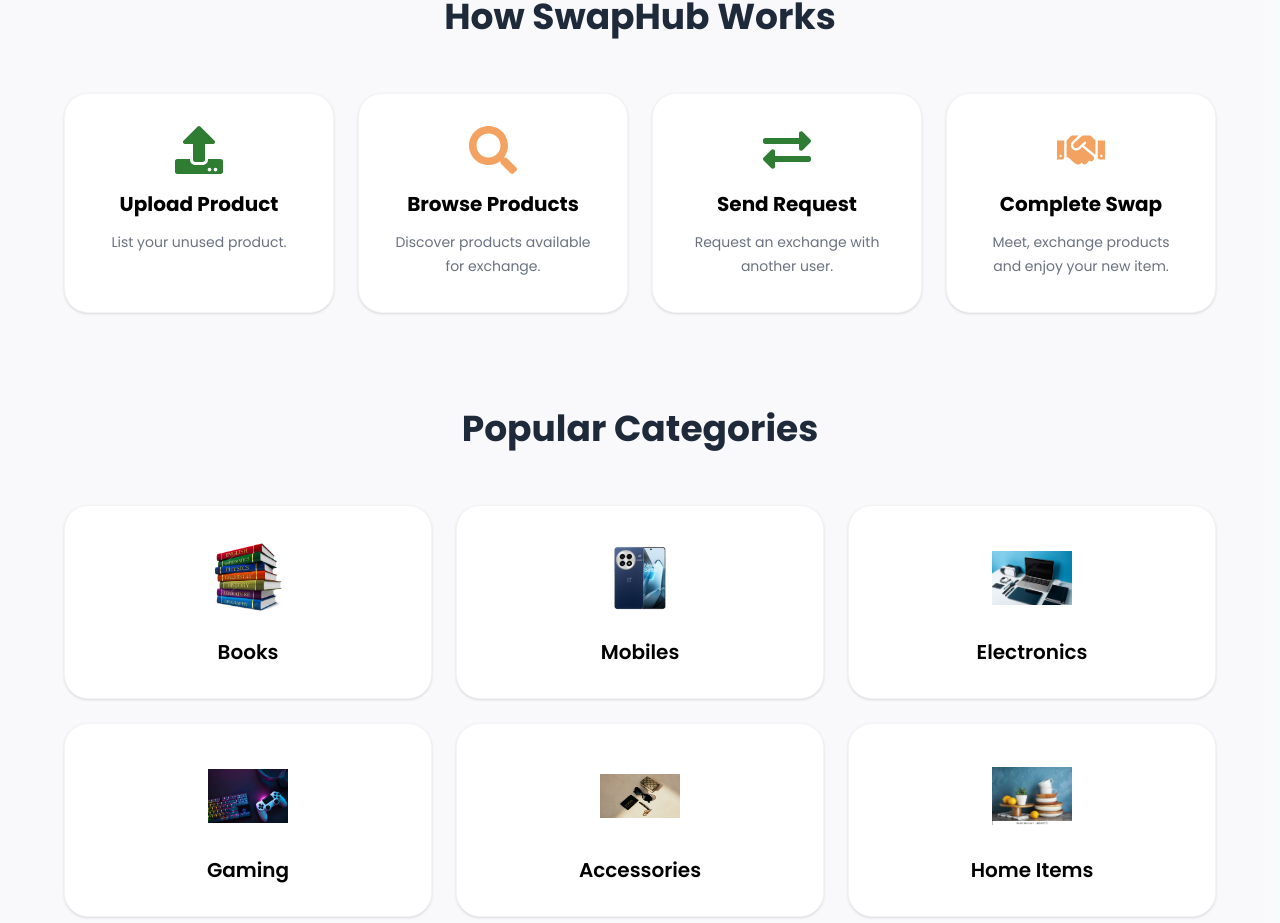
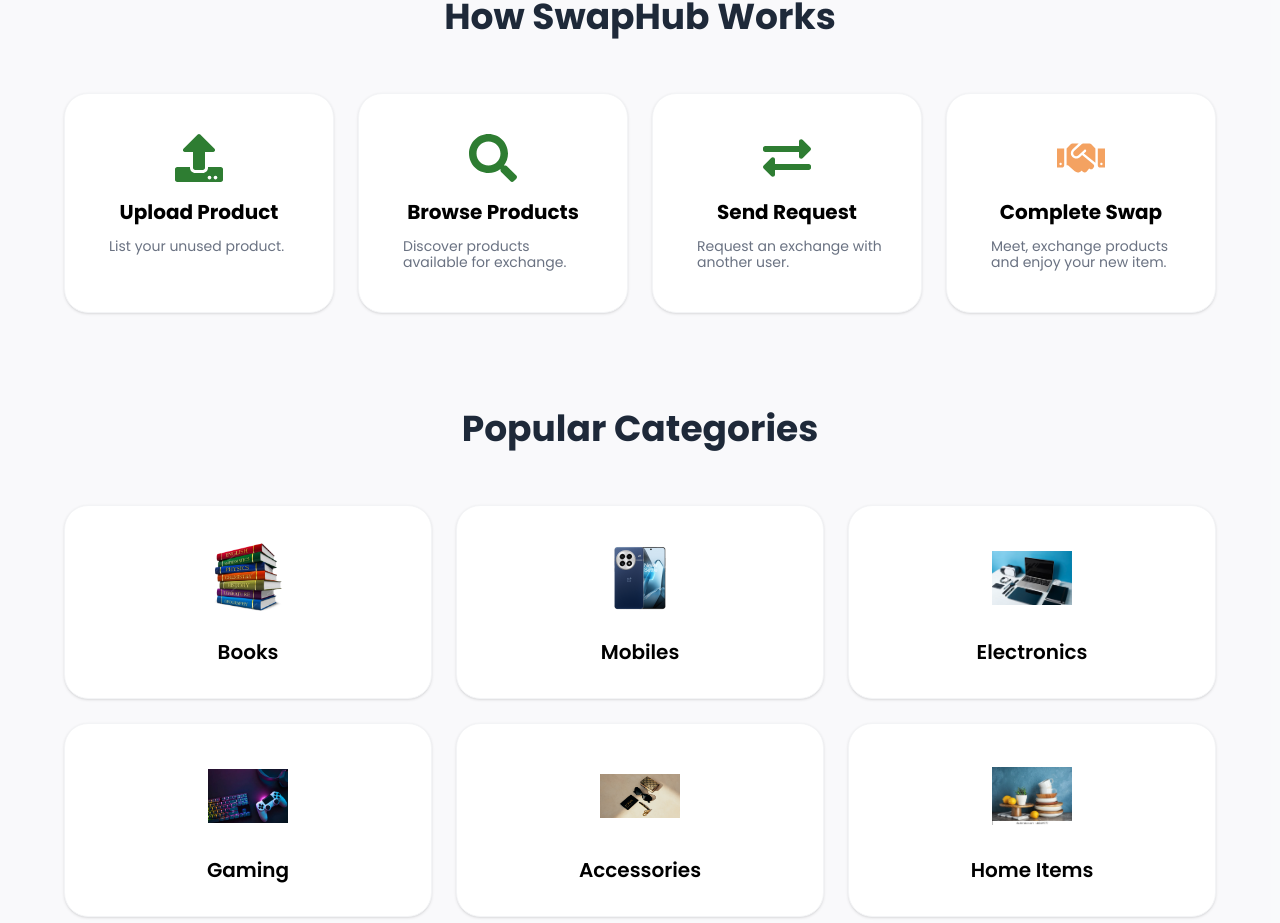
Before and after one commit to Amanverma45/swapHub, a React (Vite) app in the folder Frontend/hub/: page / in a window 1280 px wide. Shown: the part 835-1758 px from the top of the page. Built offline with nearby package versions, Linux system fonts and the light colour scheme.

Commit message:
UI update of home page section 1 and 2

```diff
--- a/Frontend/hub/src/Components/Home.jsx
+++ b/Frontend/hub/src/Components/Home.jsx
@@ -79,15 +79,15 @@ const Home = () => {
                             scale: 1.02,
                             boxShadow: "0 14px 30px rgba(0,0,0,0.12)"
                         }}
-                        className="bg-white p-5 md:p-8 rounded-3xl border border-gray-100 shadow-sm text-center min-h-[220px] transition-all duration-200">
+                        className="bg-white p-2.5 h-[200px] md:min-h-[220px] md:p-8 rounded-3xl border border-gray-100 shadow-sm text-center  transition-all duration-200">
 
-                        <FaUpload className="text-4xl md:text-5xl text-[#2E7D32] mx-auto mb-4" />
+                        <FaUpload className="text-4xl mt-2 md:text-5xl text-[#2E7D32] mx-auto mb-4" />
 
-                        <h3 className="text-m md:text-xl font-bold">
+                        <h3 className="text-ms md:text-xl font-bold">
                             Upload Product
                         </h3>
 
-                        <p className="text-xs md:text-sm text-gray-500 mt-3 leading-6">
+                        <p className="text-sm ml-3 md:text-sm text-gray-500 mt-3 leading-4 text-left">
                             List your unused product.
                         </p>
 
@@ -102,14 +102,14 @@ const Home = () => {
                             scale: 1.02,
                             boxShadow: "0 14px 30px rgba(0,0,0,0.12)"
                         }}
-                        className="bg-white p-5 md:p-8 rounded-3xl border border-gray-100 shadow-sm text-center min-h-[220px] transition-all duration-200">
-                        <FaSearch className="text-4xl md:text-5xl text-[#F4A261] mx-auto mb-4" />
+                        className="bg-white p-2.5 md:p-8 rounded-3xl border border-gray-100 shadow-sm text-center h-[200px] md:min-h-[220px] transition-all duration-200">
+                        <FaSearch className="text-4xl mt-2 md:text-5xl text-[#2E7D32] mx-auto mb-4" />
 
-                        <h3 className="text-lg md:text-xl font-bold">
+                        <h3 className="text-ms md:text-xl font-bold">
                             Browse Products
                         </h3>
 
-                        <p className="text-xs md:text-sm text-gray-500 mt-3 leading-6">
+                        <p className="text-sm ml-3 md:text-sm text-gray-500 mt-3 leading-4 text-left">
                             Discover products available for exchange.
                         </p>
                     </motion.div>
@@ -123,14 +123,14 @@ const Home = () => {
                             scale: 1.02,
                             boxShadow: "0 14px 30px rgba(0,0,0,0.12)"
                         }}
-                        className="bg-white p-5 md:p-8 rounded-3xl border border-gray-100 shadow-sm text-center min-h-[220px] transition-all duration-200">
-                        <FaExchangeAlt className="text-4xl md:text-5xl text-[#2E7D32] mx-auto mb-4" />
+                        className="bg-white p-3 md:p-8 rounded-3xl border border-gray-100 shadow-sm text-center h-[200px] md:min-h-[220px] transition-all duration-200">
+                        <FaExchangeAlt className="text-4xl mt-2 md:text-5xl text-[#2E7D32] mx-auto mb-4" />
 
-                        <h3 className="text-lg md:text-xl font-bold">
+                        <h3 className="text-ms md:text-xl font-bold">
                             Send Request
                         </h3>
 
-                        <p className="text-xs md:text-sm text-gray-500 mt-3 leading-6">
+                        <p className="text-sm ml-3 md:text-sm text-gray-500 mt-3 leading-4 text-left ">
                             Request an exchange with another user.
                         </p>
                     </motion.div>
@@ -144,14 +144,14 @@ const Home = () => {
                             scale: 1.02,
                             boxShadow: "0 14px 30px rgba(0,0,0,0.12)"
                         }}
-                        className="bg-white p-5 md:p-8 rounded-3xl border border-gray-100 shadow-sm text-center min-h-[220px] transition-all duration-200">
-                        <FaHandshake className="text-4xl md:text-5xl text-[#F4A261] mx-auto mb-4" />
+                        className="bg-white p-3 md:p-8 rounded-3xl border border-gray-100 shadow-sm text-center h-[200px] md:min-h-[220px] transition-all duration-200">
+                        <FaHandshake className="text-4xl mt-2 md:text-5xl text-[#F4A261] mx-auto mb-4" />
 
-                        <h3 className="text-lg md:text-xl font-bold">
+                        <h3 className="text-ms md:text-xl font-bold">
                             Complete Swap
                         </h3>
 
-                        <p className="text-xs md:text-sm text-gray-500 mt-3 leading-6">
+                        <p className="text-sm ml-3 md:text-sm text-gray-500 mt-3 leading-4 text-left">
                             Meet, exchange products and enjoy your new item.
                         </p>
                     </motion.div>
```
